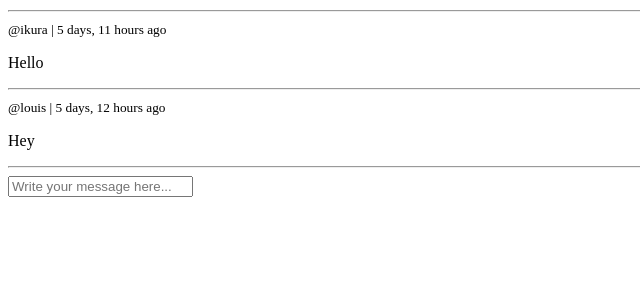
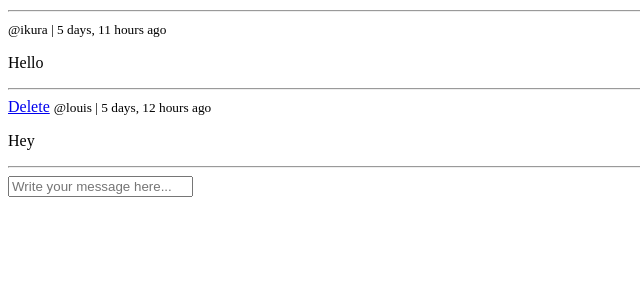
Before and after one commit to louiskwt/studybuddy, a Django app: page /room_page/1/ in a window 1280 px wide. Shown: the part 298-598 px from the top of the page, without its empty margins (0-640 px from the left). Run offline with Django 3.2, Linux system fonts and the light colour scheme; a user stored in the database is signed in; data comes from the database, SQL or seed files in the repository; both versions use the stored data as it was after the commit.

Commit message:
add delete message function

```diff
--- a/base/templates/base/room.html
+++ b/base/templates/base/room.html
@@ -19,6 +19,9 @@
             <hr>
             {% for message in room_messages %}
                 <div>
+                    {% if message.user == request.user %}
+                        <a href="{% url 'delete-message' message.id %}">Delete</a>
+                    {% endif %}
                     <small>@{{message.user}} | {{ message.created|timesince }} ago</small>
                     <p>{{ message.body }}</p>
                     <hr>
--- a/base/urls.py
+++ b/base/urls.py
@@ -10,4 +10,5 @@ urlpatterns = [
     path('create-room/', views.createRoom, name="create-room"),
     path('update-room/<str:pk>/', views.updateRoom, name="update-room"),
     path('delete-room/<str:pk>/', views.deleteRoom, name="delete-room"),
+    path('delete-message/<str:pk>/', views.deleteMessage, name="delete-message"),
 ]
--- a/base/views.py
+++ b/base/views.py
@@ -141,3 +141,15 @@ def deleteRoom(request, pk):
         room.delete()
         return redirect('home')
     return render(request, 'base/delete.html', {'obj': room})
+
+@login_required(login_url='login')
+def deleteMessage(request, pk):
+    message = Message.objects.get(id=pk)
+
+    if request.user != message.user:
+        return HttpResponse('You do not have permission to delete!')
+
+    if request.method == 'POST':
+        message.delete()
+        return redirect('home')
+    return render(request, 'base/delete.html', {'obj': message})
```
Also changed, not shown: db.sqlite3.
